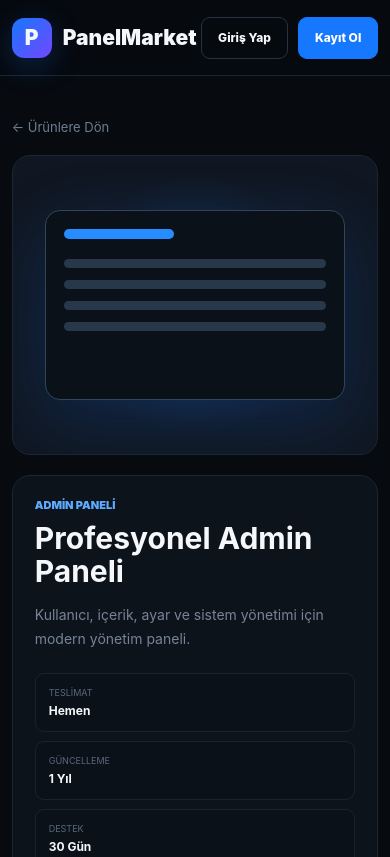
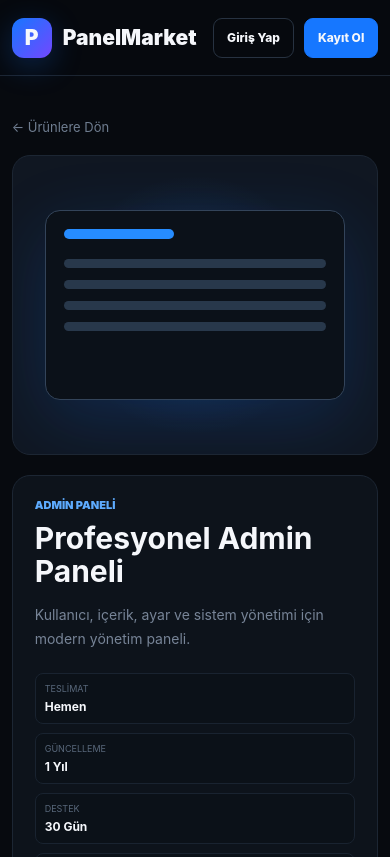
Before and after one commit to panelmarket/panelmarket, a website: page urun.html in a window 390 px wide. Shown: the top 857 px of the page. Drawn offline with Linux system fonts and the light colour scheme; no server answers.

Commit message:
Update urun.html

```diff
--- a/urun.html
+++ b/urun.html
@@ -10,6 +10,8 @@
 >
 
 <title>PanelMarket - Ürün Detayı</title>
+
+<link rel="stylesheet" href="/style.css">
 
 <style>
 
@@ -94,7 +96,7 @@ header{
 
 
 /* =========================================
-   DESTEK.HTML İLE BİREBİR AYNI
+   INDEX.HTML HEADER BUTONLARI
 ========================================= */
 
 #headerButtons{
@@ -128,15 +130,11 @@ header{
 #guestButtons .btn.outline,
 #userButtons .btn.outline{
     border:1px solid #273241;
-    color:#f5f7fb;
-    background:transparent;
 }
 
 #guestButtons .btn.blue,
 #userButtons .btn.blue{
     border:1px solid #1677ff;
-    background:#1677ff;
-    color:#fff;
 }
 
 #userButtons button.btn{
@@ -372,6 +370,23 @@ h1{
 
 }
 
+@media(max-width:700px){
+
+    #guestButtons,
+    #userButtons{
+        gap:8px;
+    }
+
+    #guestButtons .btn,
+    #userButtons .btn{
+        min-height:40px;
+        height:40px;
+        padding:10px 13px;
+        font-size:12px;
+    }
+
+}
+
 @media(max-width:500px){
 
     .detail{
@@ -393,15 +408,6 @@ h1{
 
     .buy{
         text-align:center
-    }
-
-    .header-buttons{
-        gap:6px
-    }
-
-    .btn{
-        padding:10px 12px;
-        font-size:11px
     }
 
 }
```
